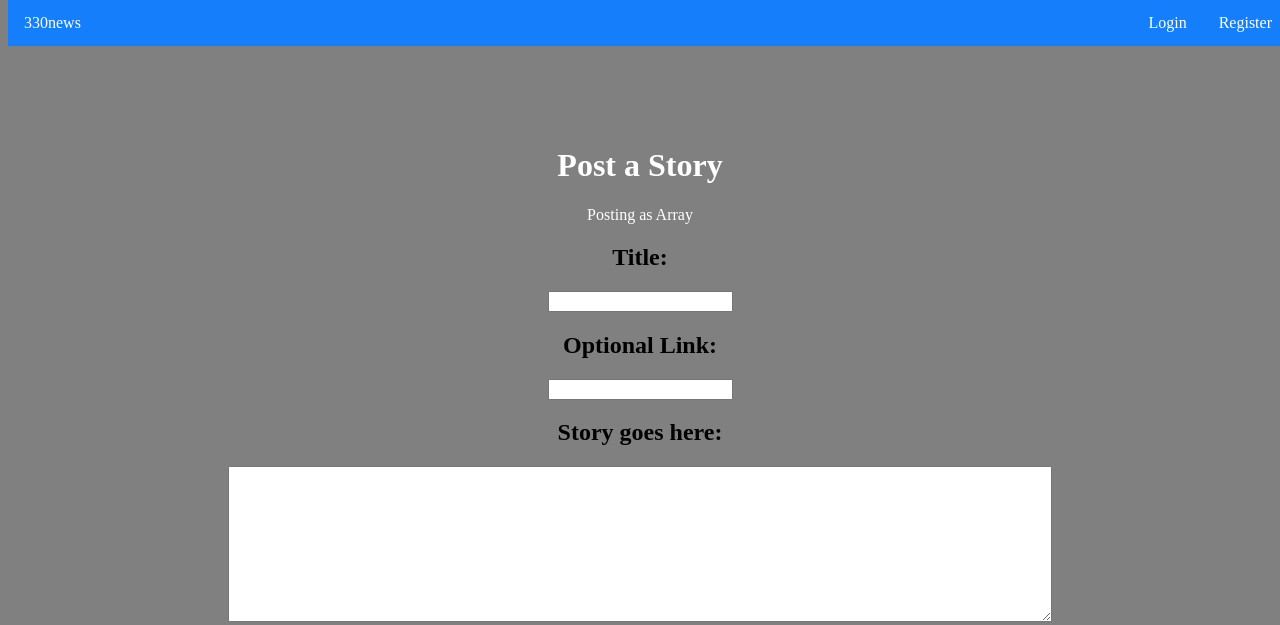
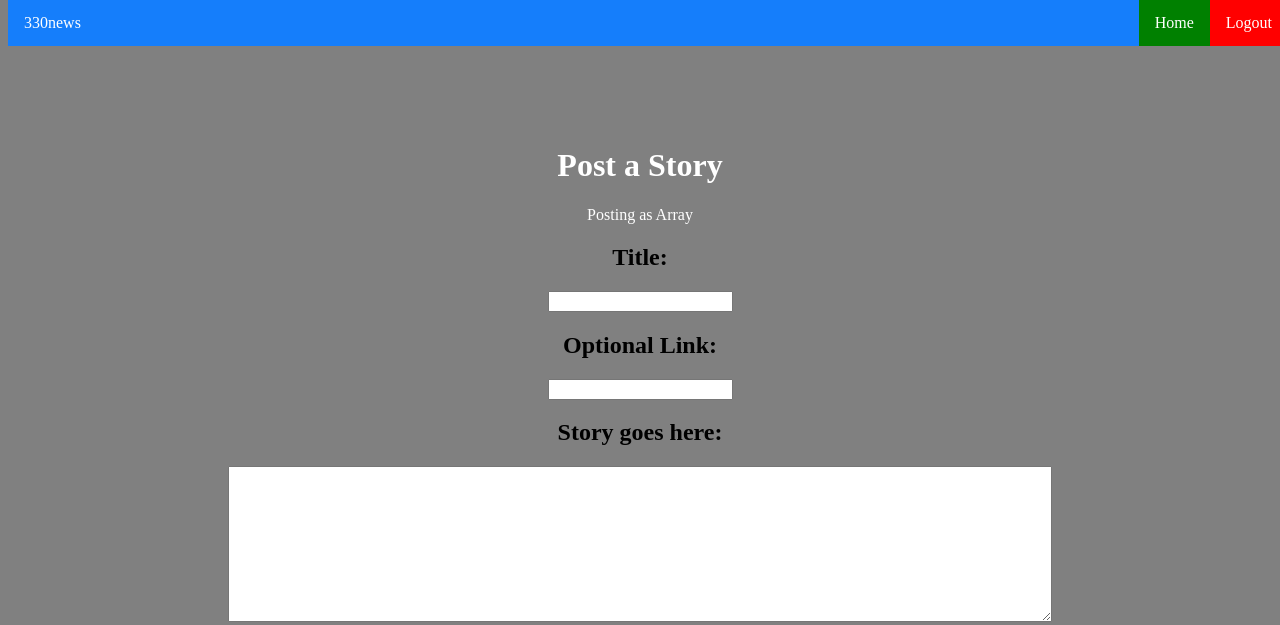
Before and after one commit to jakenathanson/330news, a PHP site: page /post-story.php in a window 1280 px wide. Shown: the top 625 px of the page. Run offline with PHP 8.4, Linux system fonts and the light colour scheme; the visitor is signed in with stand-in values (Sample User, id 1); data that the repository does not hold is empty.

Commit message:
often and early

```diff
--- a/home.php
+++ b/home.php
@@ -12,12 +12,13 @@
   session_start();
   if ($_SESSION['uid']){
     echo '<li style="float:right; background-color: red;"><a class="active" href="login.php">Logout</a></li>';
+    echo '<li style="float:right; background-color: green;"><a class="active" href="post-story.php">Post a Story</a></li>';
   } else {
     echo'<li style="float:right; background-color: green;"" ><a class="active" href="register.php">Register</a></li>';
     echo'<li style="float:right; background-color: green;"" ><a class="active" href="login.php">Login</a></li>';
   }
+  ?>
 
-  ?>
   <li style="float:left"><a class="active" href="#about">330news</a></li>
 </ul>
 </body>
--- a/post-story.php
+++ b/post-story.php
@@ -5,9 +5,18 @@
   </head>
 
   <ul>
+    <?php
+    session_start();
+    if ($_SESSION['uid']){
+      echo '<li style="float:right; background-color: red;"><a class="active" href="login.php">Logout</a></li>';
+      echo '<li style="float:right; background-color: green;"><a class="active" href="home.php">Home</a></li>';
+    } else {
+      header ('Location: home.php');
+    }
+    ?>
+
     <li style="float:left"><a class="active" href="#about">330news</a></li>
-    <li style="float:right"><a class="active" href="#about">Register</a></li>
-    <li style="float:right"><a class="active" href="#about">Login</a></li>
+
   </ul>
 
 
```
